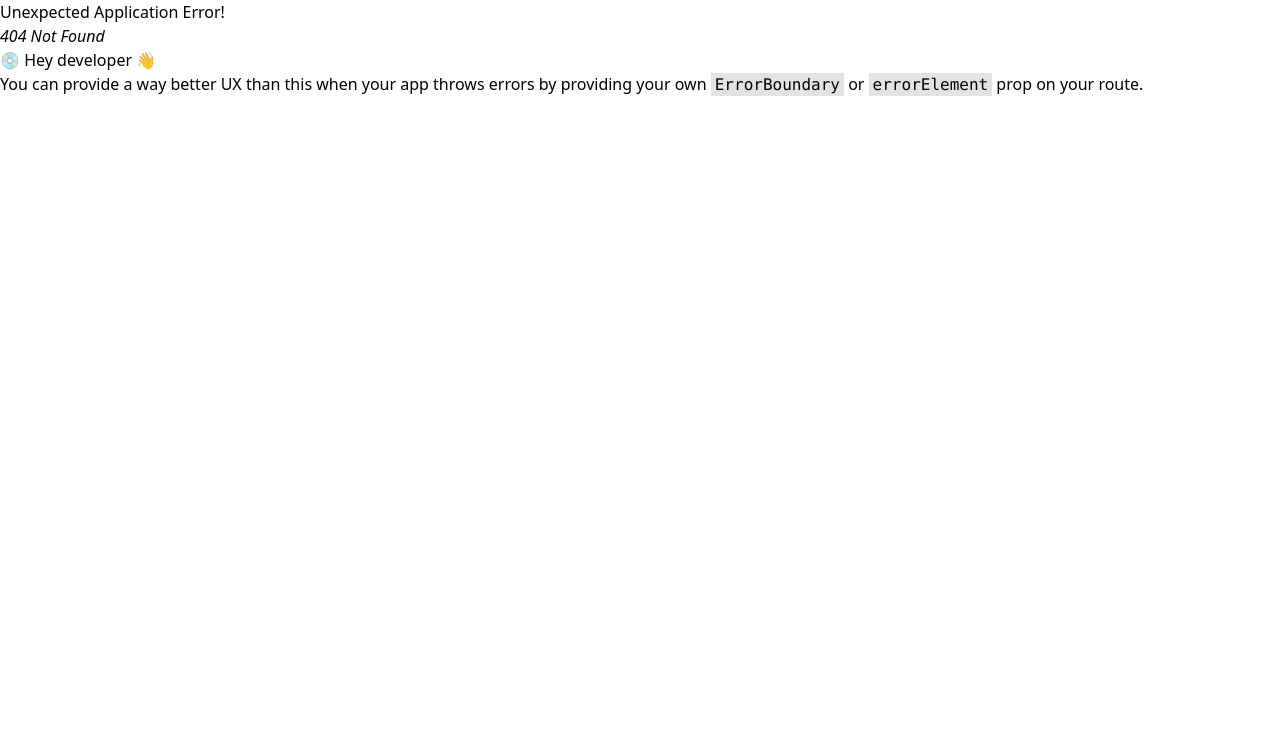
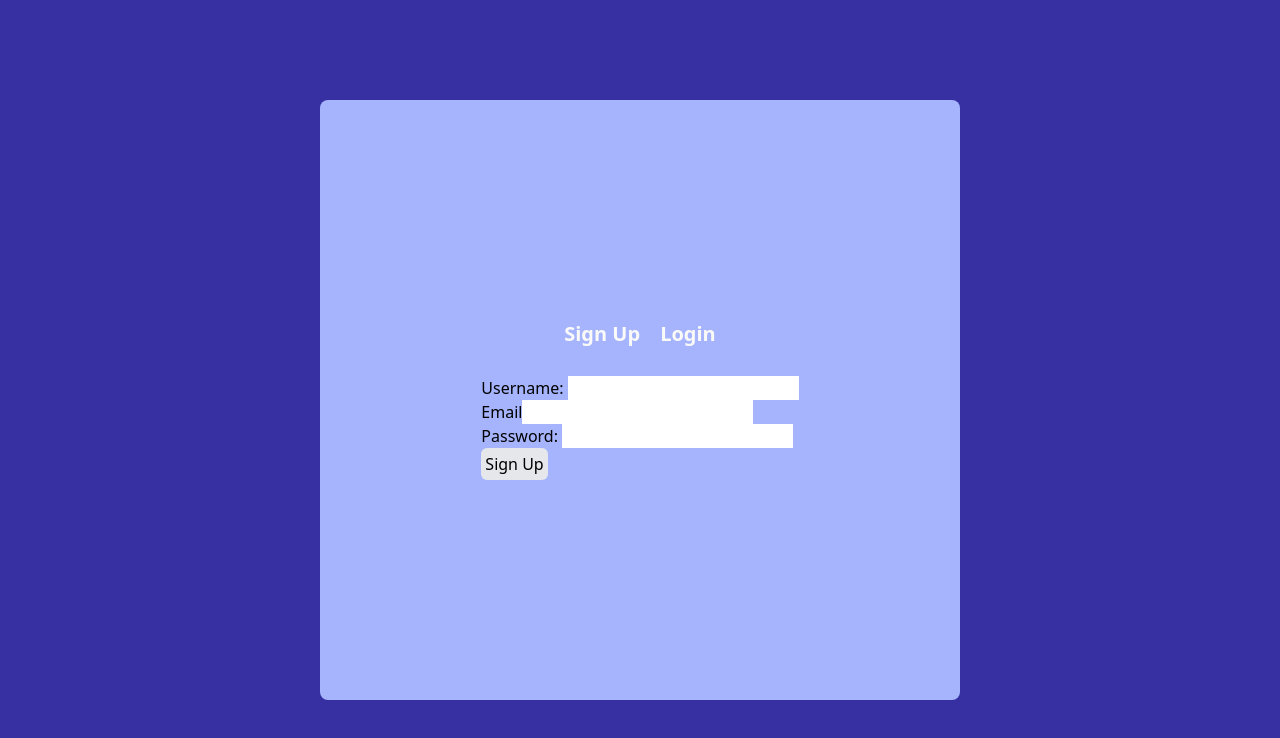
Before and after one commit to volleyballkickedme/slips-in-a-box, a React (Vite) app: page /signup in a window 1280 px wide. Before the commit this address had no page. Shown: the top 738 px of the page. Built offline with nearby package versions, Linux system fonts and the light colour scheme.

Commit message:
Added user authentication

```diff
--- a/index.html
+++ b/index.html
@@ -2,7 +2,6 @@
 <html lang="en">
   <head>
     <meta charset="UTF-8" />
-    <link rel="icon" type="image/svg+xml" href="/vite.svg" />
     <meta name="viewport" content="width=device-width, initial-scale=1.0" />
     <title>Box</title>
   </head>
--- a/package.json
+++ b/package.json
@@ -11,6 +11,7 @@
   },
   "dependencies": {
     "autoprefixer": "^10.4.19",
+    "firebase": "^10.12.4",
     "postcss": "^8.4.39",
     "react": "^18.3.1",
     "react-dom": "^18.3.1",
--- a/src/App.jsx
+++ b/src/App.jsx
@@ -2,18 +2,25 @@ import './tailwind.css'
 import Homepage from './Pages/Homepage'
 import MainLayout from './Layouts/MainLayout'
 import AddSlipsPage from './Pages/AddSlipsPage'
+import SignUpPage from './Pages/SignUpPage'
+import SignInPage from './Pages/SignInPage'
 import { Route,
   createBrowserRouter,
   createRoutesFromElements,
   RouterProvider
 } from 'react-router-dom'
+
 function App() {
   const router = createBrowserRouter(
     createRoutesFromElements(
-      <Route path='/' element={ <MainLayout />}>
-        <Route index element={ <Homepage />} />
-        <Route path='addSlip' element={ <AddSlipsPage />} />
-      </Route>
+      <>
+        <Route path='/' element={ <MainLayout />}>
+          <Route index element={ <Homepage />} />
+          <Route path='addSlip' element={ <AddSlipsPage />} />
+        </Route>
+        <Route path='/signup' element={ <SignUpPage /> } />
+        <Route path='/signin' element={ <SignInPage /> } />
+      </>
 
     )
   )
--- a/src/Components/Hero.jsx
+++ b/src/Components/Hero.jsx
@@ -1,6 +1,6 @@
 import React from 'react'
 
-const Hero = ({ title='Slips in a box', subtitle='Welcome back!' }) => {
+const Hero = ({ username }) => {
   return (
     <section className="bg-indigo-700 py-20 mb-5">
         <div
@@ -10,10 +10,10 @@ const Hero = ({ title='Slips in a box', subtitle='Welcome back!' }) => {
             <h1
               className="text-4xl font-extrabold text-white sm:text-5xl md:text-6xl"
             >
-              {title}
+              Slips in a box
             </h1>
             <p className="my-4 text-xl text-white">
-              {subtitle}
+              Welcome back, { username }
             </p>
           </div>
         </div>
--- a/src/Components/Navbar.jsx
+++ b/src/Components/Navbar.jsx
@@ -16,6 +16,12 @@ const Navbar = () => {
                     isActive
                         ? 'bg-indigo-700 text-white rounded-md px-3 py-2'
                         : 'hover:bg-indigo-600 rounded-md text-white px-3 py-2'}>Add</NavLink>
+                <NavLink to='/signup'
+                className={({ isActive }) =>
+                    isActive
+                        ? 'bg-indigo-700 text-white rounded-md px-3 py-2'
+                        : 'hover:bg-indigo-600 rounded-md text-white px-3 py-2'}>Logout</NavLink>
+
             </div>
         </div>
     </nav>
--- /dev/null
+++ b/src/Components/SignupSignin.jsx
@@ -0,0 +1,13 @@
+import React from 'react'
+import { NavLink } from 'react-router-dom'
+
+const SignupSignin = () => {
+  return (
+    <div className='flex gap-5 text-xl font-bold text-stone-50'>
+        <NavLink to='/signup'>Sign Up</NavLink>
+        <NavLink to='/signin'>Login</NavLink>
+    </div>
+  )
+}
+
+export default SignupSignin
--- a/src/Components/Slip.jsx
+++ b/src/Components/Slip.jsx
@@ -11,7 +11,7 @@ const Slip = ( { children }) => {
         setExpanded((state) => !state)
     }
   return (
-    <div onClick={ expandSlip } className='flex w-20 h-15 m-3 flex-wrap p-3 bg-gray-300 rounded-lg'>
+    <div onClick={ expandSlip } className='flex h-24 w-48 m-3 flex-wrap p-3 bg-gray-300 rounded-lg'>
         { children }
         {/*popup window component should take 2 arguments
         first argument is the state variable, to check whether the popup should be shown
--- a/src/Components/SlipStack.jsx
+++ b/src/Components/SlipStack.jsx
@@ -8,16 +8,15 @@ import Slip from './Slip.jsx'
 //slipstack receives an array prop that contains all the 4 arrays of differing types
 //render all locations in the display, but eventually make it so that u generate a few from each one only to reduce rendering time
 const SlipStack = () => {
+  const locations = new Array(500)
+  locations.fill()
   return (
-    <section className='container'>
-      <div className='flex h-64 m-10 flex-wrap overflow-auto bg-gray-100 rounded-md'>
-        <Slip>{'Slip 1'}</Slip>
-        <Slip>{'Slip 2'}</Slip>
-        <Slip>{'Slip 3'}</Slip>
-        <Slip>{'Slip 4'}</Slip>
-        <Slip>{'Slip 5'}</Slip>
-        <Slip>{'Slip 6'}</Slip>
-      </div>
+    <section className='container h-300'>
+      <ul className='flex h-64 m-10 flex-wrap overflow-auto bg-gray-100 rounded-md'>
+        {locations.map(x =>
+          <li><Slip>{"slip 1"}</Slip></li>
+        )}
+      </ul>
     </section>
   )
 }
--- /dev/null
+++ b/src/Components/firebase.js
@@ -0,0 +1,24 @@
+// Import the functions you need from the SDKs you need
+import { initializeApp } from "firebase/app";
+import { getAuth } from "firebase/auth";
+import { getFirestore } from "firebase/firestore";
+// TODO: Add SDKs for Firebase products that you want to use
+// https://firebase.google.com/docs/web/setup#available-libraries
+
+// Your web app's Firebase configuration
+const firebaseConfig = {
+  apiKey: "AIzaSyAxUlh-RgC3_b2Uq-Hq7p39ZWAOV1Av-Cg",
+  authDomain: "slips-in-a-box.firebaseapp.com",
+  projectId: "slips-in-a-box",
+  storageBucket: "slips-in-a-box.appspot.com",
+  messagingSenderId: "1086595556975",
+  appId: "1:1086595556975:web:58067fdc442dd832308f9a"
+};
+
+// Initialize Firebase
+const app = initializeApp(firebaseConfig);
+
+//getAuth registers the user to the firebase console
+export const auth = getAuth();
+export const db=getFirestore(app)
+export default app;
--- a/src/Pages/Homepage.jsx
+++ b/src/Pages/Homepage.jsx
@@ -1,9 +1,41 @@
-import React from 'react'
+import React, { useEffect, useState } from 'react'
 import Hero from '../Components/Hero.jsx'
 import SlipStack from'../Components/SlipStack.jsx'
 import Generate from '../Components/Generate.jsx'
+import { doc, getDoc } from 'firebase/firestore'
+import { auth } from '../Components/firebase.js'
+import { useNavigate } from 'react-router-dom'
+import { db } from '../Components/firebase.js'
 
 const Homepage = () => {
+  const navigate = useNavigate()
+  const [userDetails, setUserDetails] = useState(null)
+  const fetchUserData = async () =>  {
+    auth.onAuthStateChanged(async (user) => {
+      const docRef = doc(db, "Users", user.uid)
+      const docSnap = await getDoc(docRef)
+      if(docSnap.exists()) {
+        setUserDetails(docSnap.data())
+      }
+      else {
+        console.log("User is not logged in")
+      }
+    })
+  }
+
+  useEffect(() => {
+    fetchUserData()
+  }, [])
+
+  async function handleLogout() {
+    try {
+      await auth.signOut()
+      navigate('/signin')
+    }
+    catch (error) {
+      console.log(error.message)
+    }
+  }
   /*array of size 4, with indices mapped as follows
   0: bfast
   1: lunch
@@ -13,11 +45,17 @@ const Homepage = () => {
   //pass in this array to slipstack component
 
   return (
-    <>
-        <Hero />
-        <SlipStack />
-        <Generate />
-    </>
+    <div>
+      { userDetails ?
+        <>
+          <Hero username={userDetails.username}/>
+          <SlipStack />
+          <Generate />
+        </> :
+        <p>Loading...</p>
+      }
+    </div>
+
   )
 }
 
--- /dev/null
+++ b/src/Pages/SignInPage.jsx
@@ -0,0 +1,52 @@
+import React from 'react'
+import SignupSignin from '../Components/SignupSignin'
+import { useState } from 'react'
+import { signInWithEmailAndPassword } from 'firebase/auth'
+import { auth } from '../Components/firebase'
+import { useNavigate } from 'react-router-dom'
+
+const SignInPage = () => {
+    const [email, setEmail] = useState('')
+    const [password, setPassword] = useState('')
+
+    //to navigate to other pages
+    const navigate = useNavigate()
+
+    //function to handle login submission
+    const handleSubmission = async (e) => {
+        e.preventDefault()
+        try{
+            await signInWithEmailAndPassword(auth, email, password)
+            navigate('/')
+        }
+        catch(error) {
+            console.log(error.message)
+        }
+    }
+  return (
+    <div className='flex flex-col w-screen h-screen items-center justify-center bg-indigo-800'>
+        <div className='flex flex-col gap-7 bg-indigo-300 items-center justify-center w-1/2 h-3/4 rounded-lg'>
+            <SignupSignin />
+            <form onSubmit={ handleSubmission }>
+                <div>
+                    <label>Email</label>
+                    <input type='email'
+                        required
+                        className='m-3'
+                        value={ email } onChange={ (event) => setEmail(event.target.value)} />
+                </div>
+                <div>
+                    <label>Password</label>
+                    <input type='password'
+                        required
+                        className='m-3'
+                        value={ password } onChange={ (event) => setPassword(event.target.value)} />
+                </div>
+                <button type='submit' className='bg-gray-200 p-1 rounded-md'>Log In</button>
+            </form>
+        </div>
+    </div>
+  )
+}
+
+export default SignInPage
--- /dev/null
+++ b/src/Pages/SignUpPage.jsx
@@ -0,0 +1,69 @@
+import React from 'react'
+import { useState } from 'react'
+import SignupSignin from '../Components/SignupSignin'
+import { createUserWithEmailAndPassword } from 'firebase/auth'
+import { auth, db} from '../Components/firebase'
+import { setDoc, doc } from 'firebase/firestore'
+import { useNavigate } from 'react-router-dom'
+
+const SignUpPage = () => {
+    const [username, setUsername] = useState('')
+    const [email, setEmail] = useState('')
+    const [password, setPassword] = useState('')
+    const navigate = useNavigate()
+
+    //function to register user to firebase
+    //the createUserWithEmailAndPassword method stores the user profile in the auth object
+    //the current user can then be accessed with auth.currentUser
+    const handleRegister = async (e) => {
+        e.preventDefault()
+        try {
+            await createUserWithEmailAndPassword(auth, email, password)
+            const user = auth.currentUser
+            if(user) {
+                await setDoc(doc(db, "Users", user.uid), {
+                    email: user.email,
+                    username: username,
+                    locations: []
+                }).then(
+                    navigate('/signin')
+                )
+            }
+        }
+        catch (error) {
+            console.log(error.message)
+        }
+
+    }
+
+  return (
+    <div className='flex flex-col w-screen h-screen items-center justify-center bg-indigo-800'>
+        <div className='flex flex-col gap-7 bg-indigo-300 items-center justify-center w-1/2 h-3/4 rounded-lg'>
+        <SignupSignin />
+        <form onSubmit={ handleRegister }>
+            <div>
+                <label>Username: </label>
+                <input type='text'
+                required
+                value={ username } onChange={ (event) => setUsername(event.target.value) } />
+            </div>
+            <div>
+                <label>Email</label>
+                <input type='email'
+                required
+                value={ email } onChange={ (event) => setEmail(event.target.value)} />
+            </div>
+            <div>
+                <label>Password: </label>
+                <input type='password'
+                required
+                value={ password } onChange={ (event) => setPassword(event.target.value)} />
+            </div>
+            <button type='submit' className='bg-gray-200 p-1 rounded-md'>Sign Up</button>
+        </form>
+        </div>
+    </div>
+  )
+}
+
+export default SignUpPage
```
Also changed, not shown: 1 other file (tests, documents, lock files or other folders).
